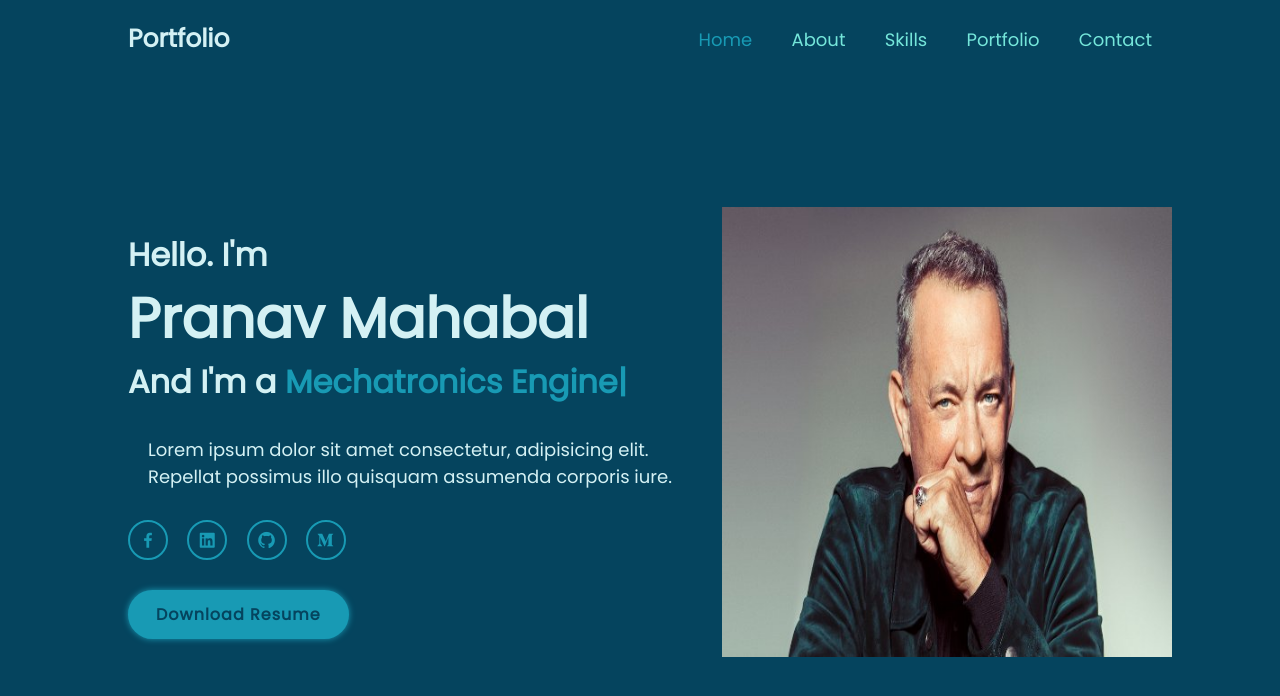
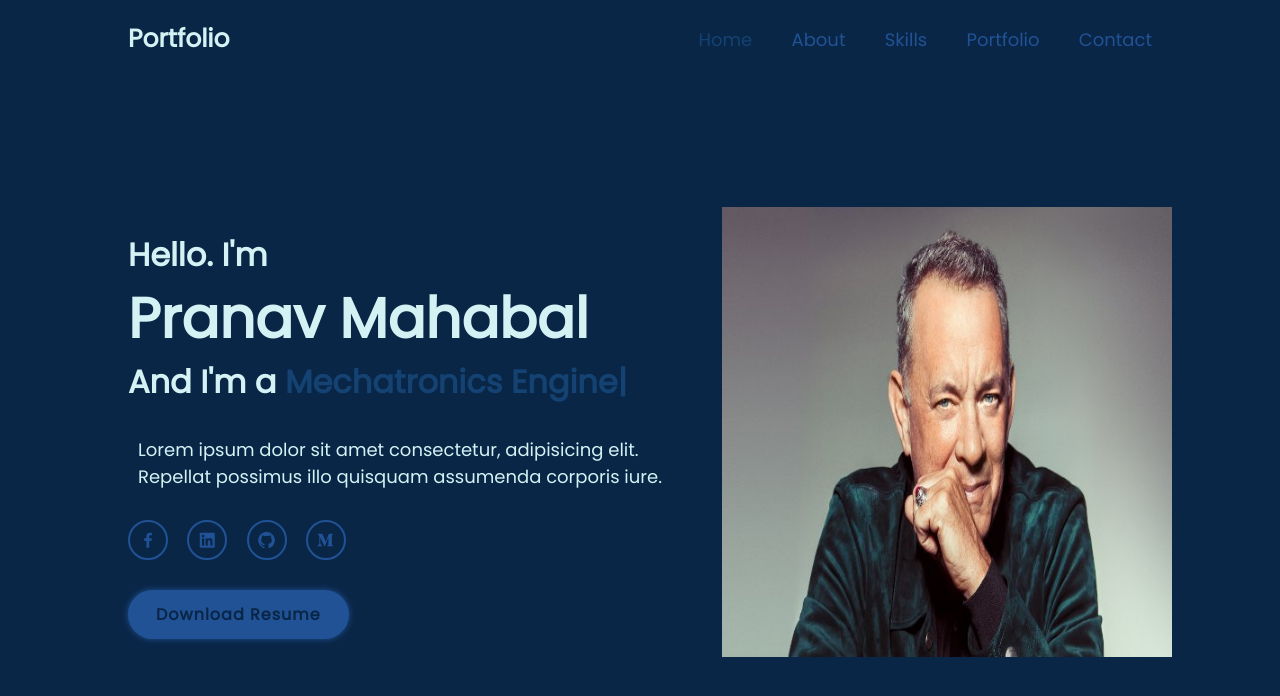
Before and after one commit to Pdada1/Personal_Website, a plain HTML site: page docs/index.html in a window 1280 px wide. Drawn offline with nearby package versions, Linux system fonts and the light colour scheme.

Commit message:
Color Adjustement

```diff
--- a/docs/style.css
+++ b/docs/style.css
@@ -1,9 +1,9 @@
 @import url('https://fonts.googleapis.com/css2?family=Poppins');
 
 :root {
-    --main-color: #05445E;
-    --secondary-color: #189AB4;
-    --tertiary-color: #75E6DA;
+    --main-color: #0A2647;
+    --secondary-color: #144272;
+    --tertiary-color: #205295;
      --textcolor: #D4F1F4;
 }
 
@@ -144,10 +144,10 @@
     width: 40px;
     height: 40px;
     background: transparent;
-    border: 2px solid var(--secondary-color);
+    border: 2px solid var(--tertiary-color);
     border-radius: 50%;
     font-size: 20px;
-    color: var(--secondary-color);
+    color: var(--tertiary-color);
     text-decoration: none;
     margin: 30px 15px 30px 0;
     transition-duration: 0.5s ease;
@@ -157,17 +157,17 @@
 }
 
 .social-media a:hover {
-    background: var(--secondary-color);
+    background: var(--tertiary-color);
     color: var(--main-color);
-    box-shadow: 0 0 20px var(--secondary-color);
+    box-shadow: 0 0 20px var(--tertiary-color);
 }
 
 .btn a {
     display: inline-block;
     padding: 12px 28px;
-    background: var(--secondary-color);
+    background: var(--tertiary-color);
     border-radius: 40px;
-    box-shadow: 0 0 6px var(--secondary-color);
+    box-shadow: 0 0 6px var(--tertiary-color);
     font-size: 16px;
     color: var(--main-color);
     letter-spacing: 1px;
@@ -183,8 +183,8 @@ Still needs some work to be beautiful
 */
 .btn a:hover {
     background: var(--main-color);
-    color: var(--secondary-color);
-    box-shadow: 0 0 20px var(--secondary-color);
+    color: var(--tertiary-color);
+    box-shadow: 0 0 20px var(--tertiary-color);
 }
 
 .about-title {
@@ -353,7 +353,7 @@ h2 {
     font-size: 18px;
     font-weight: 300;
     padding-bottom: 20px;
-    padding: 0px 20px;
+    padding: 0px 10px;
 }
 
 .skills-image {
```
Also changed, not shown: docs/about.html (+1 -1 lines).
